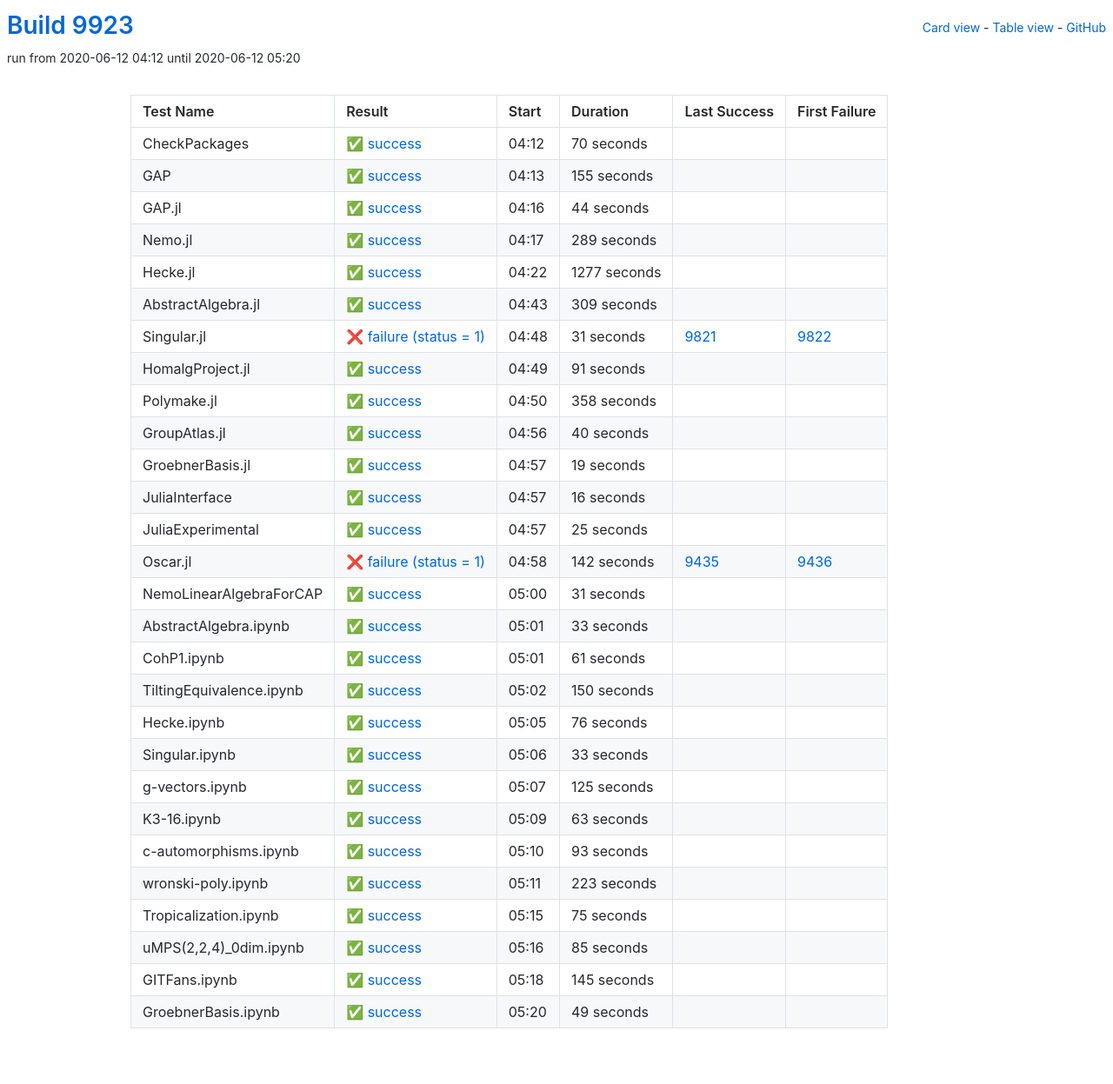
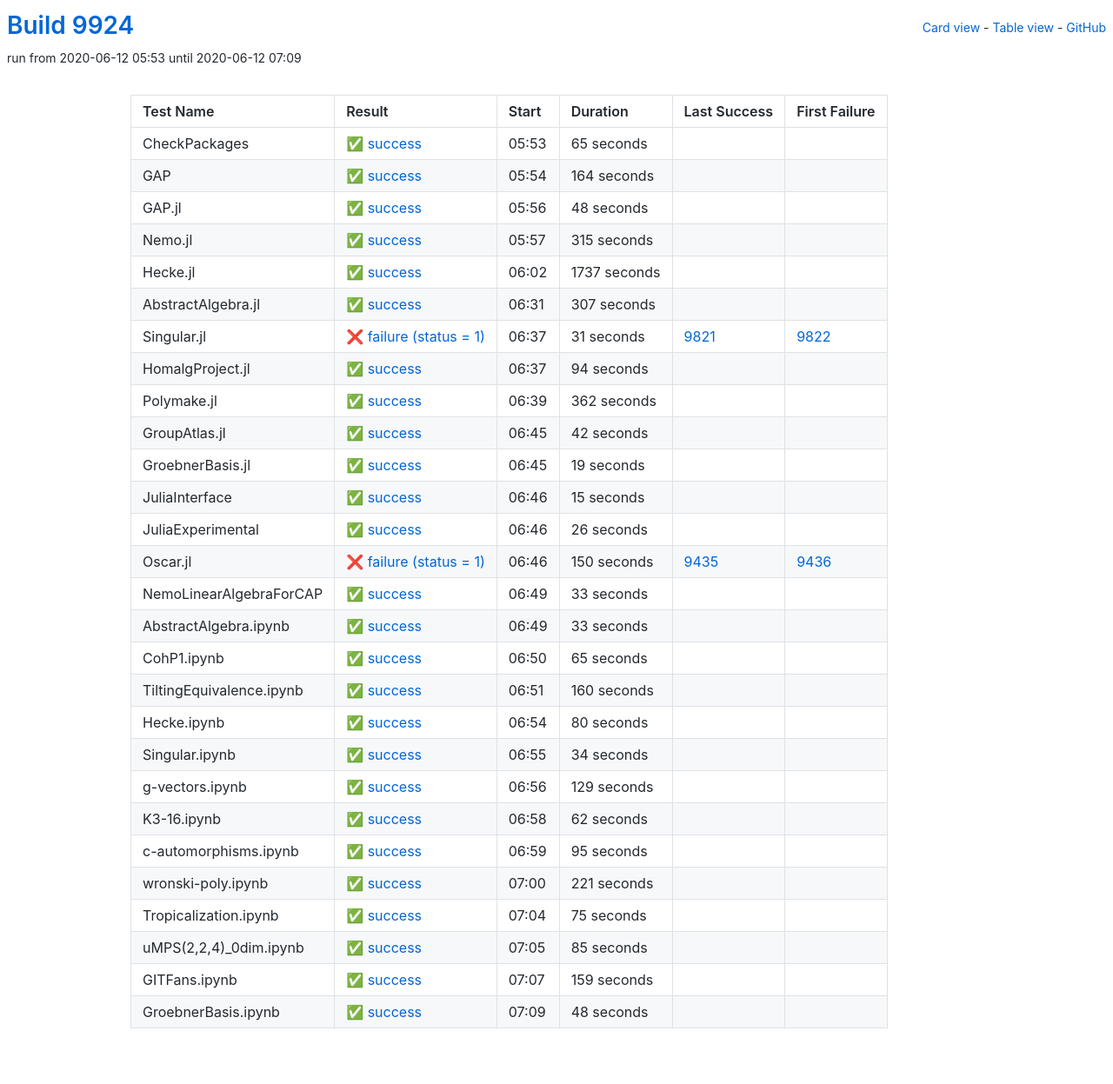
Before and after one commit to oscar-system/oscar-ci-status, a Jekyll site: the page built from table.html, in a window 1280 px wide. Shown: the whole page at 87% size. Built offline with Jekyll 4.4.1, drawn with Linux system fonts in a browser that asks for light colours.

Commit message:
Build #9924

```diff
--- a/_data/ci.yml
+++ b/_data/ci.yml
@@ -1,6 +1,6 @@
 ---
-build: 9923
-build_url: https://oscarci.mathematik.uni-kl.de/job/oscar/9923/
+build: 9924
+build_url: https://oscarci.mathematik.uni-kl.de/job/oscar/9924/
 job: oscar
 organization: oscar-system
 repo: oscar-ci-status
@@ -8,80 +8,80 @@ repourl: https://github.com/oscar-system/oscar-ci-status
 tests:
 - name: CheckPackages
   id: checkpackages
-  log: https://oscarci.mathematik.uni-kl.de/job/oscar/9923/artifact/logs/build-9923/CheckPackages.log
-  start: 2020-06-12 04:12
+  log: https://oscarci.mathematik.uni-kl.de/job/oscar/9924/artifact/logs/build-9924/CheckPackages.log
+  start: 2020-06-12 05:53
   success: true
   exitcode: 0
   status: success
-  duration: 70
+  duration: 65
   last_success: false
   last_success_url:
   first_failure: false
   first_failure_url:
 - name: GAP
   id: gap
-  log: https://oscarci.mathematik.uni-kl.de/job/oscar/9923/artifact/logs/build-9923/GAP.log
-  start: 2020-06-12 04:13
+  log: https://oscarci.mathematik.uni-kl.de/job/oscar/9924/artifact/logs/build-9924/GAP.log
+  start: 2020-06-12 05:54
   success: true
   exitcode: 0
   status: success
-  duration: 155
+  duration: 164
   last_success: false
   last_success_url:
   first_failure: false
   first_failure_url:
 - name: GAP.jl
   id: gap-jl
-  log: https://oscarci.mathematik.uni-kl.de/job/oscar/9923/artifact/logs/build-9923/GAP.jl.log
-  start: 2020-06-12 04:16
+  log: https://oscarci.mathematik.uni-kl.de/job/oscar/9924/artifact/logs/build-9924/GAP.jl.log
+  start: 2020-06-12 05:56
   success: true
   exitcode: 0
   status: success
-  duration: 44
+  duration: 48
   last_success: false
   last_success_url:
   first_failure: false
   first_failure_url:
 - name: Nemo.jl
   id: nemo-jl
-  log: https://oscarci.mathematik.uni-kl.de/job/oscar/9923/artifact/logs/build-9923/Nemo.jl.log
-  start: 2020-06-12 04:17
+  log: https://oscarci.mathematik.uni-kl.de/job/oscar/9924/artifact/logs/build-9924/Nemo.jl.log
+  start: 2020-06-12 05:57
   success: true
   exitcode: 0
   status: success
-  duration: 289
+  duration: 315
   last_success: false
   last_success_url:
   first_failure: false
   first_failure_url:
 - name: Hecke.jl
   id: hecke-jl
-  log: https://oscarci.mathematik.uni-kl.de/job/oscar/9923/artifact/logs/build-9923/Hecke.jl.log
-  start: 2020-06-12 04:22
+  log: https://oscarci.mathematik.uni-kl.de/job/oscar/9924/artifact/logs/build-9924/Hecke.jl.log
+  start: 2020-06-12 06:02
   success: true
   exitcode: 0
   status: success
-  duration: 1277
+  duration: 1737
   last_success: false
   last_success_url:
   first_failure: false
   first_failure_url:
 - name: AbstractAlgebra.jl
   id: abstractalgebra-jl
-  log: https://oscarci.mathematik.uni-kl.de/job/oscar/9923/artifact/logs/build-9923/AbstractAlgebra.jl.log
-  start: 2020-06-12 04:43
+  log: https://oscarci.mathematik.uni-kl.de/job/oscar/9924/artifact/logs/build-9924/AbstractAlgebra.jl.log
+  start: 2020-06-12 06:31
   success: true
   exitcode: 0
   status: success
-  duration: 309
+  duration: 307
   last_success: false
   last_success_url:
   first_failure: false
   first_failure_url:
 - name: Singular.jl
   id: singular-jl
-  log: https://oscarci.mathematik.uni-kl.de/job/oscar/9923/artifact/logs/build-9923/Singular.jl.log
-  start: 2020-06-12 04:48
+  log: https://oscarci.mathematik.uni-kl.de/job/oscar/9924/artifact/logs/build-9924/Singular.jl.log
+  start: 2020-06-12 06:37
   success: false
   exitcode: 1
   status: failure
@@ -92,44 +92,44 @@ tests:
   first_failure_url: https://oscarci.mathematik.uni-kl.de/job/oscar/9822/
 - name: HomalgProject.jl
   id: homalgproject-jl
-  log: https://oscarci.mathematik.uni-kl.de/job/oscar/9923/artifact/logs/build-9923/HomalgProject.jl.log
-  start: 2020-06-12 04:49
+  log: https://oscarci.mathematik.uni-kl.de/job/oscar/9924/artifact/logs/build-9924/HomalgProject.jl.log
+  start: 2020-06-12 06:37
   success: true
   exitcode: 0
   status: success
-  duration: 91
+  duration: 94
   last_success: false
   last_success_url:
   first_failure: false
   first_failure_url:
 - name: Polymake.jl
   id: polymake-jl
-  log: https://oscarci.mathematik.uni-kl.de/job/oscar/9923/artifact/logs/build-9923/Polymake.jl.log
-  start: 2020-06-12 04:50
+  log: https://oscarci.mathematik.uni-kl.de/job/oscar/9924/artifact/logs/build-9924/Polymake.jl.log
+  start: 2020-06-12 06:39
   success: true
   exitcode: 0
   status: success
-  duration: 358
+  duration: 362
   last_success: false
   last_success_url:
   first_failure: false
   first_failure_url:
 - name: GroupAtlas.jl
   id: groupatlas-jl
-  log: https://oscarci.mathematik.uni-kl.de/job/oscar/9923/artifact/logs/build-9923/GroupAtlas.jl.log
-  start: 2020-06-12 04:56
+  log: https://oscarci.mathematik.uni-kl.de/job/oscar/9924/artifact/logs/build-9924/GroupAtlas.jl.log
+  start: 2020-06-12 06:45
   success: true
   exitcode: 0
   status: success
-  duration: 40
+  duration: 42
   last_success: false
   last_success_url:
   first_failure: false
   first_failure_url:
 - name: GroebnerBasis.jl
   id: groebnerbasis-jl
-  log: https://oscarci.mathematik.uni-kl.de/job/oscar/9923/artifact/logs/build-9923/GroebnerBasis.jl.log
-  start: 2020-06-12 04:57
+  log: https://oscarci.mathematik.uni-kl.de/job/oscar/9924/artifact/logs/build-9924/GroebnerBasis.jl.log
+  start: 2020-06-12 06:45
   success: true
   exitcode: 0
   status: success
@@ -140,56 +140,56 @@ tests:
   first_failure_url:
 - name: JuliaInterface
   id: juliainterface
-  log: https://oscarci.mathematik.uni-kl.de/job/oscar/9923/artifact/logs/build-9923/JuliaInterface.log
-  start: 2020-06-12 04:57
+  log: https://oscarci.mathematik.uni-kl.de/job/oscar/9924/artifact/logs/build-9924/JuliaInterface.log
+  start: 2020-06-12 06:46
   success: true
   exitcode: 0
   status: success
-  duration: 16
+  duration: 15
   last_success: false
   last_success_url:
   first_failure: false
   first_failure_url:
 - name: JuliaExperimental
   id: juliaexperimental
-  log: https://oscarci.mathematik.uni-kl.de/job/oscar/9923/artifact/logs/build-9923/JuliaExperimental.log
-  start: 2020-06-12 04:57
+  log: https://oscarci.mathematik.uni-kl.de/job/oscar/9924/artifact/logs/build-9924/JuliaExperimental.log
+  start: 2020-06-12 06:46
   success: true
   exitcode: 0
   status: success
-  duration: 25
+  duration: 26
   last_success: false
   last_success_url:
   first_failure: false
   first_failure_url:
 - name: Oscar.jl
   id: oscar-jl
-  log: https://oscarci.mathematik.uni-kl.de/job/oscar/9923/artifact/logs/build-9923/Oscar.jl.log
-  start: 2020-06-12 04:58
+  log: https://oscarci.mathematik.uni-kl.de/job/oscar/9924/artifact/logs/build-9924/Oscar.jl.log
+  start: 2020-06-12 06:46
   success: false
   exitcode: 1
   status: failure
-  duration: 142
+  duration: 150
   last_success: 9435
   last_success_url: https://oscarci.mathematik.uni-kl.de/job/oscar/9435/
   first_failure: 9436
   first_failure_url: https://oscarci.mathematik.uni-kl.de/job/oscar/9436/
 - name: NemoLinearAlgebraForCAP
   id: nemolinearalgebraforcap
-  log: https://oscarci.mathematik.uni-kl.de/job/oscar/9923/artifact/logs/build-9923/NemoLinearAlgebraForCAP.log
-  start: 2020-06-12 05:00
+  log: https://oscarci.mathematik.uni-kl.de/job/oscar/9924/artifact/logs/build-9924/NemoLinearAlgebraForCAP.log
+  start: 2020-06-12 06:49
   success: true
   exitcode: 0
   status: success
-  duration: 31
+  duration: 33
   last_success: false
   last_success_url:
   first_failure: false
   first_failure_url:
 - name: AbstractAlgebra.ipynb
   id: abstractalgebra-ipynb
-  log: https://oscarci.mathematik.uni-kl.de/job/oscar/9923/artifact/logs/build-9923/AbstractAlgebra.ipynb.log
-  start: 2020-06-12 05:01
+  log: https://oscarci.mathematik.uni-kl.de/job/oscar/9924/artifact/logs/build-9924/AbstractAlgebra.ipynb.log
+  start: 2020-06-12 06:49
   success: true
   exitcode: 0
   status: success
@@ -200,104 +200,104 @@ tests:
   first_failure_url:
 - name: CohP1.ipynb
   id: cohp1-ipynb
-  log: https://oscarci.mathematik.uni-kl.de/job/oscar/9923/artifact/logs/build-9923/CohP1.ipynb.log
-  start: 2020-06-12 05:01
+  log: https://oscarci.mathematik.uni-kl.de/job/oscar/9924/artifact/logs/build-9924/CohP1.ipynb.log
+  start: 2020-06-12 06:50
   success: true
   exitcode: 0
   status: success
-  duration: 61
+  duration: 65
   last_success: false
   last_success_url:
   first_failure: false
   first_failure_url:
 - name: TiltingEquivalence.ipynb
   id: tiltingequivalence-ipynb
-  log: https://oscarci.mathematik.uni-kl.de/job/oscar/9923/artifact/logs/build-9923/TiltingEquivalence.ipynb.log
-  start: 2020-06-12 05:02
+  log: https://oscarci.mathematik.uni-kl.de/job/oscar/9924/artifact/logs/build-9924/TiltingEquivalence.ipynb.log
+  start: 2020-06-12 06:51
   success: true
   exitcode: 0
   status: success
-  duration: 150
+  duration: 160
   last_success: false
   last_success_url:
   first_failure: false
   first_failure_url:
 - name: Hecke.ipynb
   id: hecke-ipynb
-  log: https://oscarci.mathematik.uni-kl.de/job/oscar/9923/artifact/logs/build-9923/Hecke.ipynb.log
-  start: 2020-06-12 05:05
+  log: https://oscarci.mathematik.uni-kl.de/job/oscar/9924/artifact/logs/build-9924/Hecke.ipynb.log
+  start: 2020-06-12 06:54
   success: true
   exitcode: 0
   status: success
-  duration: 76
+  duration: 80
   last_success: false
   last_success_url:
   first_failure: false
   first_failure_url:
 - name: Singular.ipynb
   id: singular-ipynb
-  log: https://oscarci.mathematik.uni-kl.de/job/oscar/9923/artifact/logs/build-9923/Singular.ipynb.log
-  start: 2020-06-12 05:06
+  log: https://oscarci.mathematik.uni-kl.de/job/oscar/9924/artifact/logs/build-9924/Singular.ipynb.log
+  start: 2020-06-12 06:55
   success: true
   exitcode: 0
   status: success
-  duration: 33
+  duration: 34
   last_success: false
   last_success_url:
   first_failure: false
   first_failure_url:
 - name: g-vectors.ipynb
   id: g-vectors-ipynb
-  log: https://oscarci.mathematik.uni-kl.de/job/oscar/9923/artifact/logs/build-9923/g-vectors.ipynb.log
-  start: 2020-06-12 05:07
+  log: https://oscarci.mathematik.uni-kl.de/job/oscar/9924/artifact/logs/build-9924/g-vectors.ipynb.log
+  start: 2020-06-12 06:56
   success: true
   exitcode: 0
   status: success
-  duration: 125
+  duration: 129
   last_success: false
   last_success_url:
   first_failure: false
   first_failure_url:
 - name: K3-16.ipynb
   id: k3-16-ipynb
-  log: https://oscarci.mathematik.uni-kl.de/job/oscar/9923/artifact/logs/build-9923/K3-16.ipynb.log
-  start: 2020-06-12 05:09
+  log: https://oscarci.mathematik.uni-kl.de/job/oscar/9924/artifact/logs/build-9924/K3-16.ipynb.log
+  start: 2020-06-12 06:58
   success: true
   exitcode: 0
   status: success
-  duration: 63
+  duration: 62
   last_success: false
   last_success_url:
   first_failure: false
   first_failure_url:
 - name: c-automorphisms.ipynb
   id: c-automorphisms-ipynb
-  log: https://oscarci.mathematik.uni-kl.de/job/oscar/9923/artifact/logs/build-9923/c-automorphisms.ipynb.log
-  start: 2020-06-12 05:10
+  log: https://oscarci.mathematik.uni-kl.de/job/oscar/9924/artifact/logs/build-9924/c-automorphisms.ipynb.log
+  start: 2020-06-12 06:59
   success: true
   exitcode: 0
   status: success
-  duration: 93
+  duration: 95
   last_success: false
   last_success_url:
   first_failure: false
   first_failure_url:
 - name: wronski-poly.ipynb
   id: wronski-poly-ipynb
-  log: https://oscarci.mathematik.uni-kl.de/job/oscar/9923/artifact/logs/build-9923/wronski-poly.ipynb.log
-  start: 2020-06-12 05:11
+  log: https://oscarci.mathematik.uni-kl.de/job/oscar/9924/artifact/logs/build-9924/wronski-poly.ipynb.log
+  start: 2020-06-12 07:00
   success: true
   exitcode: 0
   status: success
-  duration: 223
+  duration: 221
   last_success: false
   last_success_url:
   first_failure: false
   first_failure_url:
 - name: Tropicalization.ipynb
   id: tropicalization-ipynb
-  log: https://oscarci.mathematik.uni-kl.de/job/oscar/9923/artifact/logs/build-9923/Tropicalization.ipynb.log
-  start: 2020-06-12 05:15
+  log: https://oscarci.mathematik.uni-kl.de/job/oscar/9924/artifact/logs/build-9924/Tropicalization.ipynb.log
+  start: 2020-06-12 07:04
   success: true
   exitcode: 0
   status: success
@@ -308,8 +308,8 @@ tests:
   first_failure_url:
 - name: uMPS(2,2,4)_0dim.ipynb
   id: umps-2-2-4-0dim-ipynb
-  log: https://oscarci.mathematik.uni-kl.de/job/oscar/9923/artifact/logs/build-9923/uMPS-2-2-4-_0dim.ipynb.log
-  start: 2020-06-12 05:16
+  log: https://oscarci.mathematik.uni-kl.de/job/oscar/9924/artifact/logs/build-9924/uMPS-2-2-4-_0dim.ipynb.log
+  start: 2020-06-12 07:05
   success: true
   exitcode: 0
   status: success
@@ -320,24 +320,24 @@ tests:
   first_failure_url:
 - name: GITFans.ipynb
   id: gitfans-ipynb
-  log: https://oscarci.mathematik.uni-kl.de/job/oscar/9923/artifact/logs/build-9923/GITFans.ipynb.log
-  start: 2020-06-12 05:18
+  log: https://oscarci.mathematik.uni-kl.de/job/oscar/9924/artifact/logs/build-9924/GITFans.ipynb.log
+  start: 2020-06-12 07:07
   success: true
   exitcode: 0
   status: success
-  duration: 145
+  duration: 159
   last_success: false
   last_success_url:
   first_failure: false
   first_failure_url:
 - name: GroebnerBasis.ipynb
   id: groebnerbasis-ipynb
-  log: https://oscarci.mathematik.uni-kl.de/job/oscar/9923/artifact/logs/build-9923/GroebnerBasis.ipynb.log
-  start: 2020-06-12 05:20
+  log: https://oscarci.mathematik.uni-kl.de/job/oscar/9924/artifact/logs/build-9924/GroebnerBasis.ipynb.log
+  start: 2020-06-12 07:09
   success: true
   exitcode: 0
   status: success
-  duration: 49
+  duration: 48
   last_success: false
   last_success_url:
   first_failure: false
```
Also changed, not shown: README.md.
